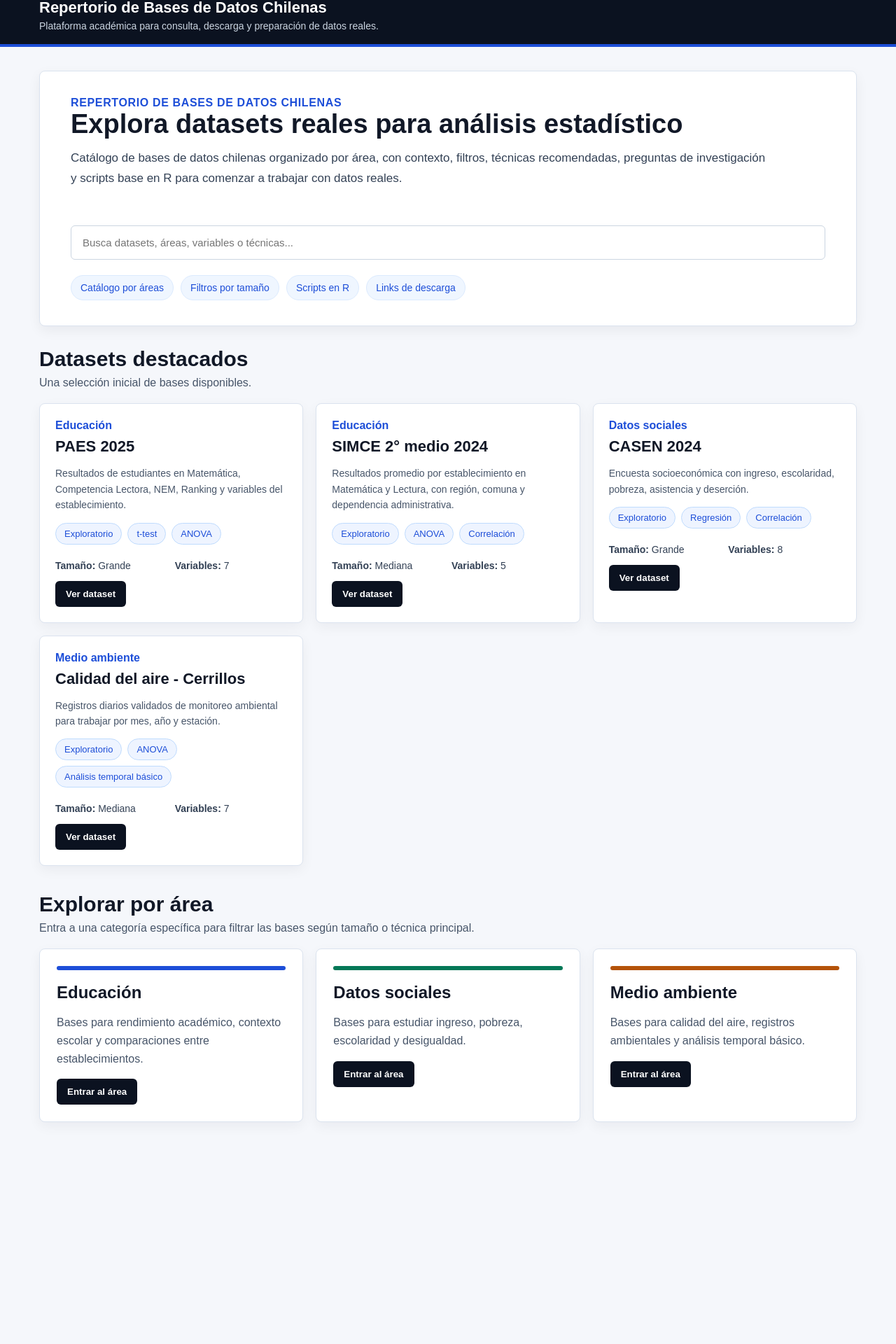
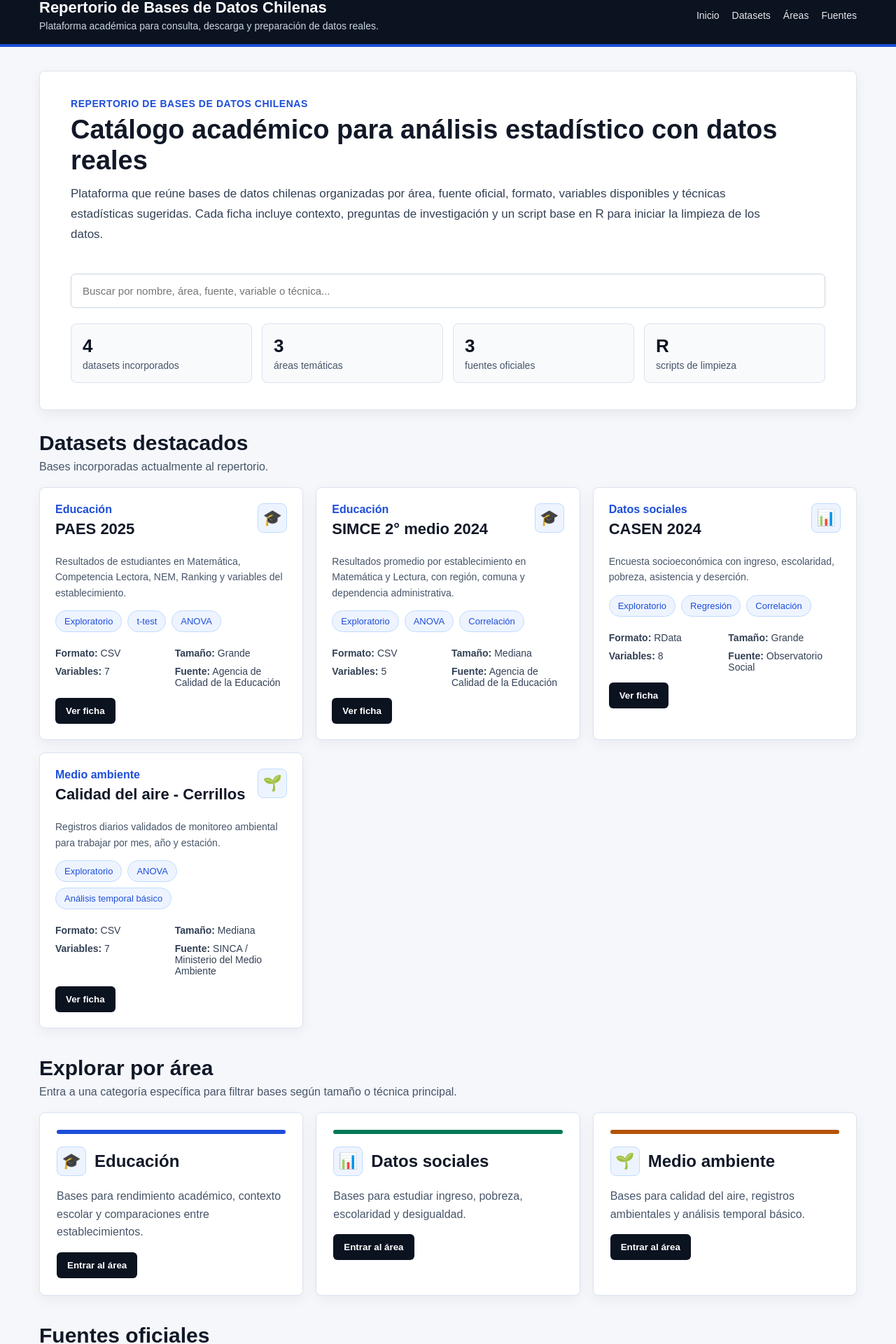
Before and after one commit to ShodMeteor/Repertorio-de-bases-chilenas, a React (Vite) app: page / in a window 1280 px wide. Shown: the part 20-1940 px from the top of the page at 70% size. Before the commit the page ends 1657 px from the top, so only its background shows below. Built offline with nearby package versions, Linux system fonts and the light colour scheme.

Commit message:
Mejoro diseño formal del repositorio

```diff
--- a/src/App.jsx
+++ b/src/App.jsx
@@ -5,10 +5,11 @@ const datasets = [
     id: "paes-2025",
     nombre: "PAES 2025",
     area: "Educación",
-    nivel: "Intermedio",
-    limpieza: "Media",
+    icono: "🎓",
+    formato: "CSV",
     tamano: "Grande",
     analisis: ["Exploratorio", "t-test", "ANOVA", "Correlación"],
+    fuenteNombre: "Agencia de Calidad de la Educación",
     descripcion:
       "Resultados de estudiantes en Matemática, Competencia Lectora, NEM, Ranking y variables del establecimiento.",
     contexto:
@@ -35,8 +36,7 @@ const datasets = [
       "CODIGO_REGION",
     ],
     descarga: "/archivos/ArchivoC_Adm2025.csv",
-    fuenteOriginal:
-      "https://informacionestadistica.agenciaeducacion.cl/#/bases",
+    fuenteOriginal: "https://informacionestadistica.agenciaeducacion.cl/#/bases",
     script: `datos <- read.csv("ArchivoC_Adm2025.csv", sep = ";")
 
 # Filtrar colegios de interés y situación de egreso
@@ -73,10 +73,11 @@ summary(datos_final)`,
     id: "simce-2m-2024",
     nombre: "SIMCE 2° medio 2024",
     area: "Educación",
-    nivel: "Básico",
-    limpieza: "Baja",
+    icono: "🎓",
+    formato: "CSV",
     tamano: "Mediana",
     analisis: ["Exploratorio", "ANOVA", "Correlación"],
+    fuenteNombre: "Agencia de Calidad de la Educación",
     descripcion:
       "Resultados promedio por establecimiento en Matemática y Lectura, con región, comuna y dependencia administrativa.",
     contexto:
@@ -101,8 +102,7 @@ summary(datos_final)`,
       "prom_lect2m_rbd",
     ],
     descarga: "/archivos/simce2m2024_rbd_preliminar.csv",
-    fuenteOriginal:
-      "https://informacionestadistica.agenciaeducacion.cl/#/bases",
+    fuenteOriginal: "https://informacionestadistica.agenciaeducacion.cl/#/bases",
     script: `datos <- read.csv("simce2m2024_rbd_preliminar.csv",
                   sep = ";",
                   encoding = "latin1")
@@ -136,10 +136,11 @@ summary(datos_simce)`,
     id: "casen-2024",
     nombre: "CASEN 2024",
     area: "Datos sociales",
-    nivel: "Intermedio",
-    limpieza: "Alta",
+    icono: "📊",
+    formato: "RData",
     tamano: "Grande",
     analisis: ["Exploratorio", "Regresión", "Correlación"],
+    fuenteNombre: "Observatorio Social",
     descripcion:
       "Encuesta socioeconómica con ingreso, escolaridad, pobreza, asistencia y deserción.",
     contexto:
@@ -217,10 +218,11 @@ summary(datos_casen2)`,
     id: "aire-cerrillos",
     nombre: "Calidad del aire - Cerrillos",
     area: "Medio ambiente",
-    nivel: "Intermedio",
-    limpieza: "Media",
+    icono: "🌱",
+    formato: "CSV",
     tamano: "Mediana",
     analisis: ["Exploratorio", "ANOVA", "Análisis temporal básico"],
+    fuenteNombre: "SINCA / Ministerio del Medio Ambiente",
     descripcion:
       "Registros diarios validados de monitoreo ambiental para trabajar por mes, año y estación.",
     contexto:
@@ -325,18 +327,21 @@ summary(datos_validos)`,
 const areas = [
   {
     nombre: "Educación",
+    icono: "🎓",
     descripcion:
       "Bases para rendimiento académico, contexto escolar y comparaciones entre establecimientos.",
     color: "#1d4ed8",
   },
   {
     nombre: "Datos sociales",
+    icono: "📊",
     descripcion:
       "Bases para estudiar ingreso, pobreza, escolaridad y desigualdad.",
     color: "#047857",
   },
   {
     nombre: "Medio ambiente",
+    icono: "🌱",
     descripcion:
       "Bases para calidad del aire, registros ambientales y análisis temporal básico.",
     color: "#b45309",
@@ -355,6 +360,24 @@ const filtrosDisponibles = {
   ],
 };
 
+const fuentes = [
+  {
+    nombre: "Agencia de Calidad de la Educación",
+    descripcion: "Bases relacionadas con SIMCE, PAES y resultados educativos.",
+    url: "https://informacionestadistica.agenciaeducacion.cl/#/bases",
+  },
+  {
+    nombre: "Observatorio Social",
+    descripcion: "Información oficial de CASEN y otras encuestas sociales.",
+    url: "https://observatorio.ministeriodesarrollosocial.gob.cl/encuesta-casen-2024",
+  },
+  {
+    nombre: "SINCA",
+    descripcion: "Sistema de Información Nacional de Calidad del Aire.",
+    url: "https://sinca.mma.gob.cl/index.php/",
+  },
+];
+
 const s = {
   page: {
     minHeight: "100vh",
@@ -368,6 +391,11 @@ const s = {
     color: "white",
     padding: "18px 56px",
     borderBottom: "4px solid #1d4ed8",
+    display: "flex",
+    justifyContent: "space-between",
+    alignItems: "center",
+    gap: "20px",
+    flexWrap: "wrap",
   },
   headerTitle: {
     margin: 0,
@@ -379,6 +407,17 @@ const s = {
     color: "#cbd5e1",
     fontSize: "14px",
   },
+  nav: {
+    display: "flex",
+    gap: "18px",
+    fontSize: "14px",
+    color: "#e5e7eb",
+  },
+  navItem: {
+    color: "#e5e7eb",
+    textDecoration: "none",
+    cursor: "pointer",
+  },
   mainWrap: {
     width: "100%",
     padding: "34px 56px",
@@ -387,21 +426,21 @@ const s = {
     background: "white",
     borderRadius: "8px",
     border: "1px solid #dbe3ef",
-    padding: "36px 44px",
+    padding: "38px 44px",
     boxShadow: "0 6px 18px rgba(15,23,42,0.06)",
     marginBottom: "30px",
   },
-  topBar: {
-    display: "flex",
-    justifyContent: "space-between",
-    alignItems: "center",
-    gap: "20px",
-    flexWrap: "wrap",
-    marginBottom: "18px",
+  eyebrow: {
+    margin: 0,
+    color: "#1d4ed8",
+    fontWeight: 700,
+    letterSpacing: "0.04em",
+    fontSize: "14px",
+    textTransform: "uppercase",
   },
   brandTitle: {
     fontSize: "38px",
-    margin: 0,
+    margin: "8px 0 0 0",
     color: "#111827",
     lineHeight: 1.15,
   },
@@ -419,9 +458,32 @@ const s = {
     border: "1px solid #cbd5e1",
     fontSize: "15px",
     outline: "none",
-    marginTop: "18px",
+    marginTop: "24px",
     background: "white",
     color: "#111827",
+  },
+  statsGrid: {
+    display: "grid",
+    gridTemplateColumns: "repeat(auto-fit, minmax(180px, 1fr))",
+    gap: "14px",
+    marginTop: "22px",
+  },
+  statCard: {
+    background: "#f8fafc",
+    border: "1px solid #dbe3ef",
+    borderRadius: "8px",
+    padding: "16px",
+  },
+  statNumber: {
+    fontSize: "26px",
+    fontWeight: 700,
+    color: "#0b1220",
+    margin: 0,
+  },
+  statLabel: {
+    color: "#475569",
+    margin: "4px 0 0 0",
+    fontSize: "14px",
   },
   title: {
     fontSize: "30px",
@@ -437,7 +499,7 @@ const s = {
   },
   featuredGrid: {
     display: "grid",
-    gridTemplateColumns: "repeat(auto-fit, minmax(290px, 1fr))",
+    gridTemplateColumns: "repeat(auto-fit, minmax(300px, 1fr))",
     gap: "18px",
     marginTop: "18px",
   },
@@ -447,6 +509,24 @@ const s = {
     border: "1px solid #dbe3ef",
     padding: "22px",
     boxShadow: "0 6px 18px rgba(15,23,42,0.05)",
+  },
+  cardHeaderLine: {
+    display: "flex",
+    justifyContent: "space-between",
+    alignItems: "start",
+    gap: "12px",
+    marginBottom: "10px",
+  },
+  iconBox: {
+    width: "42px",
+    height: "42px",
+    borderRadius: "8px",
+    background: "#eef4ff",
+    border: "1px solid #bfdbfe",
+    display: "flex",
+    alignItems: "center",
+    justifyContent: "center",
+    fontSize: "22px",
   },
   smallMuted: {
     color: "#475569",
@@ -568,19 +648,18 @@ const s = {
     marginTop: "18px",
     color: "#334155",
   },
-  pills: {
-    display: "flex",
-    gap: "10px",
-    flexWrap: "wrap",
-    marginTop: "22px",
+  sourceGrid: {
+    display: "grid",
+    gridTemplateColumns: "repeat(auto-fit, minmax(280px, 1fr))",
+    gap: "18px",
+    marginTop: "18px",
   },
-  pill: {
-    padding: "9px 13px",
-    borderRadius: "999px",
-    border: "1px solid #dbeafe",
-    background: "#eff6ff",
-    fontSize: "14px",
-    color: "#1d4ed8",
+  sourceCard: {
+    background: "white",
+    borderRadius: "8px",
+    border: "1px solid #dbe3ef",
+    padding: "20px",
+    boxShadow: "0 6px 18px rgba(15,23,42,0.05)",
   },
 };
 
@@ -588,7 +667,7 @@ function Home({ onOpenArea, onOpenDataset }) {
   const [busquedaHome, setBusquedaHome] = useState("");
 
   const resultadosBusqueda = useMemo(() => {
-    if (!busquedaHome.trim()) return datasets.slice(0, 4);
+    if (!busquedaHome.trim()) return datasets;
 
     return datasets.filter((d) => {
       const texto = [
@@ -596,6 +675,8 @@ function Home({ onOpenArea, onOpenDataset }) {
         d.area,
         d.descripcion,
         d.contexto,
+        d.fuenteNombre,
+        d.formato,
         ...d.variables,
         ...d.tecnicas,
         ...d.preguntas,
@@ -610,41 +691,41 @@ function Home({ onOpenArea, onOpenDataset }) {
   return (
     <div>
       <div style={s.heroFormal}>
-        <div style={s.topBar}>
-          <div>
-            <p
-              style={{
-                margin: 0,
-                color: "#1d4ed8",
-                fontWeight: 700,
-                letterSpacing: "0.04em",
-              }}
-            >
-              REPERTORIO DE BASES DE DATOS CHILENAS
-            </p>
+        <p style={s.eyebrow}>Repertorio de bases de datos chilenas</p>
         <h1 style={s.brandTitle}>
-              Explora datasets reales para análisis estadístico
+          Catálogo académico para análisis estadístico con datos reales
         </h1>
         <p style={s.brandText}>
-              Catálogo de bases de datos chilenas organizado por área, con contexto,
-              filtros, técnicas recomendadas, preguntas de investigación y scripts
-              base en R para comenzar a trabajar con datos reales.
+          Plataforma que reúne bases de datos chilenas organizadas por área,
+          fuente oficial, formato, variables disponibles y técnicas estadísticas
+          sugeridas. Cada ficha incluye contexto, preguntas de investigación y
+          un script base en R para iniciar la limpieza de los datos.
         </p>
-          </div>
-        </div>
 
         <input
           style={s.searchBox}
-          placeholder="Busca datasets, áreas, variables o técnicas..."
+          placeholder="Buscar por nombre, área, fuente, variable o técnica..."
           value={busquedaHome}
           onChange={(e) => setBusquedaHome(e.target.value)}
         />
 
-        <div style={s.pills}>
-          <span style={s.pill}>Catálogo por áreas</span>
-          <span style={s.pill}>Filtros por tamaño</span>
-          <span style={s.pill}>Scripts en R</span>
-          <span style={s.pill}>Links de descarga</span>
+        <div style={s.statsGrid}>
+          <div style={s.statCard}>
+            <p style={s.statNumber}>{datasets.length}</p>
+            <p style={s.statLabel}>datasets incorporados</p>
+          </div>
+          <div style={s.statCard}>
+            <p style={s.statNumber}>{areas.length}</p>
+            <p style={s.statLabel}>áreas temáticas</p>
+          </div>
+          <div style={s.statCard}>
+            <p style={s.statNumber}>{fuentes.length}</p>
+            <p style={s.statLabel}>fuentes oficiales</p>
+          </div>
+          <div style={s.statCard}>
+            <p style={s.statNumber}>R</p>
+            <p style={s.statLabel}>scripts de limpieza</p>
+          </div>
         </div>
       </div>
 
@@ -654,18 +735,30 @@ function Home({ onOpenArea, onOpenDataset }) {
       <p style={s.sectionSubtitle}>
         {busquedaHome.trim()
           ? `Se encontraron ${resultadosBusqueda.length} resultado(s).`
-          : "Una selección inicial de bases disponibles."}
+          : "Bases incorporadas actualmente al repertorio."}
       </p>
 
       <div style={s.featuredGrid}>
         {resultadosBusqueda.map((d) => (
           <div key={d.id} style={s.featuredCard}>
-            <p style={{ margin: "0 0 8px 0", color: "#1d4ed8", fontWeight: 700 }}>
+            <div style={s.cardHeaderLine}>
+              <div>
+                <p style={{ margin: 0, color: "#1d4ed8", fontWeight: 700 }}>
                   {d.area}
                 </p>
-            <h3 style={{ margin: "0 0 10px 0", fontSize: "22px", color: "#111827" }}>
+                <h3
+                  style={{
+                    margin: "6px 0 8px 0",
+                    fontSize: "22px",
+                    color: "#111827",
+                  }}
+                >
                   {d.nombre}
                 </h3>
+              </div>
+              <div style={s.iconBox}>{d.icono}</div>
+            </div>
+
             <p style={s.smallMuted}>{d.descripcion}</p>
 
             <div style={{ margin: "12px 0" }}>
@@ -678,23 +771,29 @@ function Home({ onOpenArea, onOpenDataset }) {
 
             <div style={s.meta}>
               <div>
+                <strong>Formato:</strong> {d.formato}
+              </div>
+              <div>
                 <strong>Tamaño:</strong> {d.tamano}
               </div>
               <div>
                 <strong>Variables:</strong> {d.variables.length}
               </div>
+              <div>
+                <strong>Fuente:</strong> {d.fuenteNombre}
+              </div>
             </div>
 
             <button style={s.button} onClick={() => onOpenDataset(d, "inicio")}>
-              Ver dataset
+              Ver ficha
             </button>
           </div>
         ))}
       </div>
 
-      <h2 style={{ ...s.title, marginTop: "38px" }}>Explorar por área</h2>
+      <h2 style={{ ...s.title, marginTop: "40px" }}>Explorar por área</h2>
       <p style={s.sectionSubtitle}>
-        Entra a una categoría específica para filtrar las bases según tamaño o técnica principal.
+        Entra a una categoría específica para filtrar bases según tamaño o técnica principal.
       </p>
 
       <div style={s.areasGrid}>
@@ -708,15 +807,41 @@ function Home({ onOpenArea, onOpenDataset }) {
                 marginBottom: "18px",
               }}
             />
-            <h3 style={{ fontSize: "24px", margin: "0 0 10px 0", color: "#111827" }}>
+            <div style={{ display: "flex", gap: "12px", alignItems: "center" }}>
+              <div style={s.iconBox}>{area.icono}</div>
+              <h3
+                style={{
+                  fontSize: "24px",
+                  margin: 0,
+                  color: "#111827",
+                }}
+              >
                 {area.nombre}
               </h3>
-            <p style={{ color: "#475569", lineHeight: 1.6 }}>{area.descripcion}</p>
-            <div style={{ marginTop: "16px" }}>
+            </div>
+            <p style={{ color: "#475569", lineHeight: 1.6 }}>
+              {area.descripcion}
+            </p>
             <button style={s.button} onClick={() => onOpenArea(area.nombre)}>
               Entrar al área
             </button>
           </div>
+        ))}
+      </div>
+
+      <h2 style={{ ...s.title, marginTop: "40px" }}>Fuentes oficiales</h2>
+      <p style={s.sectionSubtitle}>
+        Sitios desde donde provienen las bases incorporadas en el repertorio.
+      </p>
+
+      <div style={s.sourceGrid}>
+        {fuentes.map((fuente) => (
+          <div key={fuente.nombre} style={s.sourceCard}>
+            <h3 style={{ marginTop: 0 }}>{fuente.nombre}</h3>
+            <p style={s.smallMuted}>{fuente.descripcion}</p>
+            <a href={fuente.url} target="_blank" rel="noreferrer">
+              Abrir fuente oficial
+            </a>
           </div>
         ))}
       </div>
@@ -738,6 +863,8 @@ function AreaPage({ area, onBack, onOpenDataset }) {
           d.nombre,
           d.descripcion,
           d.contexto,
+          d.fuenteNombre,
+          d.formato,
           ...d.variables,
           ...d.tecnicas,
           ...d.preguntas,
@@ -760,13 +887,13 @@ function AreaPage({ area, onBack, onOpenDataset }) {
 
       <div style={s.layout}>
         <div style={s.sidebar}>
-          <h2 style={{ marginTop: 0, color: "#111827" }}>{area}</h2>
+          <h2 style={{ marginTop: 0 }}>{area}</h2>
           <p style={{ color: "#475569", fontSize: "14px", lineHeight: 1.6 }}>
             Filtra las bases según el tipo de análisis que buscas.
           </p>
 
           <div style={{ marginBottom: "16px" }}>
-            <strong style={{ color: "#111827" }}>Buscar</strong>
+            <strong>Buscar</strong>
             <input
               style={s.input}
               placeholder="Base, variable o técnica..."
@@ -776,8 +903,12 @@ function AreaPage({ area, onBack, onOpenDataset }) {
           </div>
 
           <div style={{ marginBottom: "16px" }}>
-            <strong style={{ color: "#111827" }}>Tamaño</strong>
-            <select style={s.input} value={tamano} onChange={(e) => setTamano(e.target.value)}>
+            <strong>Tamaño</strong>
+            <select
+              style={s.input}
+              value={tamano}
+              onChange={(e) => setTamano(e.target.value)}
+            >
               <option value="">Todos</option>
               {filtrosDisponibles.tamano.map((op) => (
                 <option key={op} value={op}>
@@ -788,8 +919,12 @@ function AreaPage({ area, onBack, onOpenDataset }) {
           </div>
 
           <div>
-            <strong style={{ color: "#111827" }}>Técnica principal</strong>
-            <select style={s.input} value={analisis} onChange={(e) => setAnalisis(e.target.value)}>
+            <strong>Técnica principal</strong>
+            <select
+              style={s.input}
+              value={analisis}
+              onChange={(e) => setAnalisis(e.target.value)}
+            >
               <option value="">Todas</option>
               {filtrosDisponibles.analisis.map((op) => (
                 <option key={op} value={op}>
@@ -802,16 +937,21 @@ function AreaPage({ area, onBack, onOpenDataset }) {
 
         <div>
           <div style={s.card}>
-            <h2 style={{ marginTop: 0, color: "#111827" }}>Bases disponibles</h2>
+            <h2 style={{ marginTop: 0 }}>Bases disponibles</h2>
             <p style={{ color: "#475569" }}>{filtrados.length} resultado(s)</p>
           </div>
 
           {filtrados.map((d) => (
             <div key={d.id} style={s.datasetCard}>
-              <h3 style={{ fontSize: "24px", marginTop: 0, color: "#111827" }}>
-                {d.nombre}
-              </h3>
-              <p style={{ color: "#475569", lineHeight: 1.6 }}>{d.descripcion}</p>
+              <div style={s.cardHeaderLine}>
+                <div>
+                  <h3 style={{ fontSize: "24px", margin: 0 }}>{d.nombre}</h3>
+                  <p style={{ color: "#475569", lineHeight: 1.6 }}>
+                    {d.descripcion}
+                  </p>
+                </div>
+                <div style={s.iconBox}>{d.icono}</div>
+              </div>
 
               <div>
                 {d.analisis.map((item) => (
@@ -823,10 +963,16 @@ function AreaPage({ area, onBack, onOpenDataset }) {
 
               <div style={s.meta}>
                 <div>
+                  <strong>Formato:</strong> {d.formato}
+                </div>
+                <div>
                   <strong>Tamaño:</strong> {d.tamano}
                 </div>
                 <div>
                   <strong>Variables:</strong> {d.variables.length}
+                </div>
+                <div>
+                  <strong>Fuente:</strong> {d.fuenteNombre}
                 </div>
               </div>
 
@@ -851,25 +997,29 @@ function DatasetPage({ dataset, onBack }) {
       </div>
 
       <div style={s.heroFormal}>
+        <div style={s.cardHeaderLine}>
           <div>
-          <div style={{ marginBottom: "12px" }}>
-            <span style={s.pill}>{dataset.area}</span>
-            <span style={{ ...s.pill, marginLeft: 8 }}>{dataset.nivel}</span>
+            <p style={s.eyebrow}>{dataset.area}</p>
+            <h1 style={{ ...s.brandTitle, fontSize: "42px" }}>
+              {dataset.nombre}
+            </h1>
+            <p style={s.brandText}>{dataset.contexto}</p>
           </div>
-          <h1 style={{ ...s.brandTitle, fontSize: "42px" }}>{dataset.nombre}</h1>
-          <p style={s.brandText}>{dataset.contexto}</p>
+          <div style={s.iconBox}>{dataset.icono}</div>
         </div>
       </div>
 
       <div style={s.twoCol}>
         <div>
           <div style={s.card}>
-            <h2 style={{ marginTop: 0, color: "#111827" }}>Contexto</h2>
-            <p style={{ color: "#475569", lineHeight: 1.7 }}>{dataset.contexto}</p>
+            <h2 style={{ marginTop: 0 }}>Contexto</h2>
+            <p style={{ color: "#475569", lineHeight: 1.7 }}>
+              {dataset.contexto}
+            </p>
           </div>
 
           <div style={{ ...s.card, marginTop: "18px" }}>
-            <h2 style={{ marginTop: 0, color: "#111827" }}>Código base en R</h2>
+            <h2 style={{ marginTop: 0 }}>Código base en R</h2>
             <p style={{ color: "#475569", marginTop: 0 }}>
               Script sugerido para filtrar y preparar la base. Está pensado para copiar y pegar.
             </p>
@@ -879,7 +1029,23 @@ function DatasetPage({ dataset, onBack }) {
 
         <div>
           <div style={s.card}>
-            <h2 style={{ marginTop: 0, color: "#111827" }}>Técnicas recomendadas</h2>
+            <h2 style={{ marginTop: 0 }}>Información del dataset</h2>
+            <p>
+              <strong>Área:</strong> {dataset.area}
+            </p>
+            <p>
+              <strong>Fuente:</strong> {dataset.fuenteNombre}
+            </p>
+            <p>
+              <strong>Formato:</strong> {dataset.formato}
+            </p>
+            <p>
+              <strong>Tamaño:</strong> {dataset.tamano}
+            </p>
+          </div>
+
+          <div style={{ ...s.card, marginTop: "18px" }}>
+            <h2 style={{ marginTop: 0 }}>Técnicas recomendadas</h2>
             <div>
               {dataset.tecnicas.map((t) => (
                 <span key={t} style={s.badge}>
@@ -890,7 +1056,7 @@ function DatasetPage({ dataset, onBack }) {
           </div>
 
           <div style={{ ...s.card, marginTop: "18px" }}>
-            <h2 style={{ marginTop: 0, color: "#111827" }}>Variables clave</h2>
+            <h2 style={{ marginTop: 0 }}>Variables clave</h2>
             <div>
               {dataset.variables.map((v) => (
                 <span key={v} style={s.badge}>
@@ -901,7 +1067,7 @@ function DatasetPage({ dataset, onBack }) {
           </div>
 
           <div style={{ ...s.card, marginTop: "18px" }}>
-            <h2 style={{ marginTop: 0, color: "#111827" }}>Preguntas de investigación</h2>
+            <h2 style={{ marginTop: 0 }}>Preguntas de investigación</h2>
             <ul style={{ color: "#475569", lineHeight: 1.8, paddingLeft: "20px" }}>
               {dataset.preguntas.map((p) => (
                 <li key={p}>{p}</li>
@@ -920,14 +1086,10 @@ function DatasetPage({ dataset, onBack }) {
             )}
 
             <p style={{ margin: "0 0 10px 0" }}>
-              <strong>Fuente original del sitio:</strong>{" "}
+              <strong>Fuente original:</strong>{" "}
               <a href={dataset.fuenteOriginal} target="_blank" rel="noreferrer">
                 Abrir sitio oficial
               </a>
-            </p>
-
-            <p style={{ margin: 0 }}>
-              <strong>Área:</strong> {dataset.area}
             </p>
           </div>
         </div>
@@ -945,10 +1107,26 @@ export default function App() {
   return (
     <div style={s.page}>
       <header style={s.header}>
+        <div>
           <h1 style={s.headerTitle}>Repertorio de Bases de Datos Chilenas</h1>
           <p style={s.headerSubtitle}>
             Plataforma académica para consulta, descarga y preparación de datos reales.
           </p>
+        </div>
+        <nav style={s.nav}>
+          <span style={s.navItem} onClick={() => setVista("inicio")}>
+            Inicio
+          </span>
+          <span style={s.navItem} onClick={() => setVista("inicio")}>
+            Datasets
+          </span>
+          <span style={s.navItem} onClick={() => setVista("inicio")}>
+            Áreas
+          </span>
+          <span style={s.navItem} onClick={() => setVista("inicio")}>
+            Fuentes
+          </span>
+        </nav>
       </header>
 
       <main style={s.mainWrap}>
```
Lines whose indentation alone changed are shown as unchanged.
